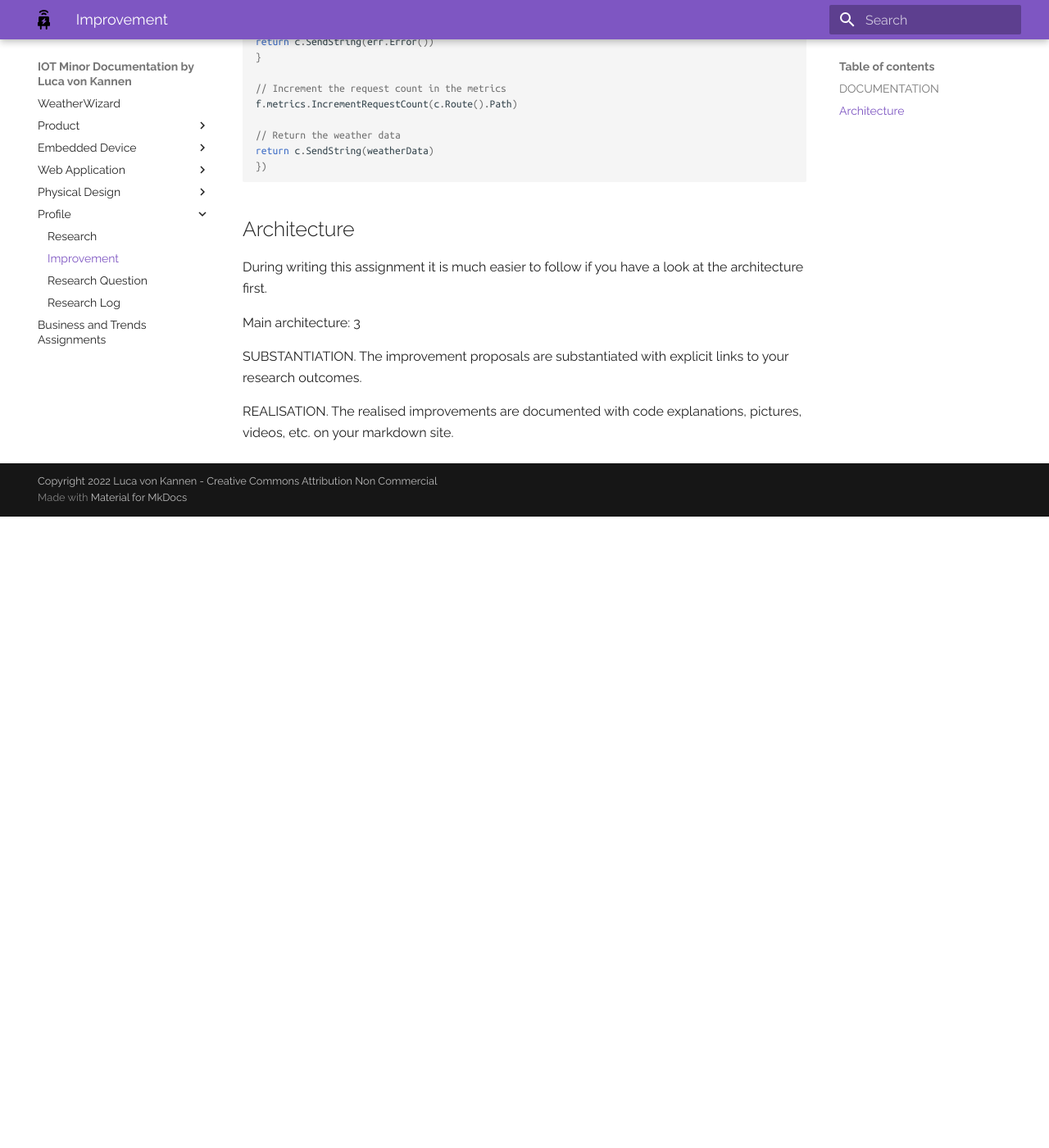
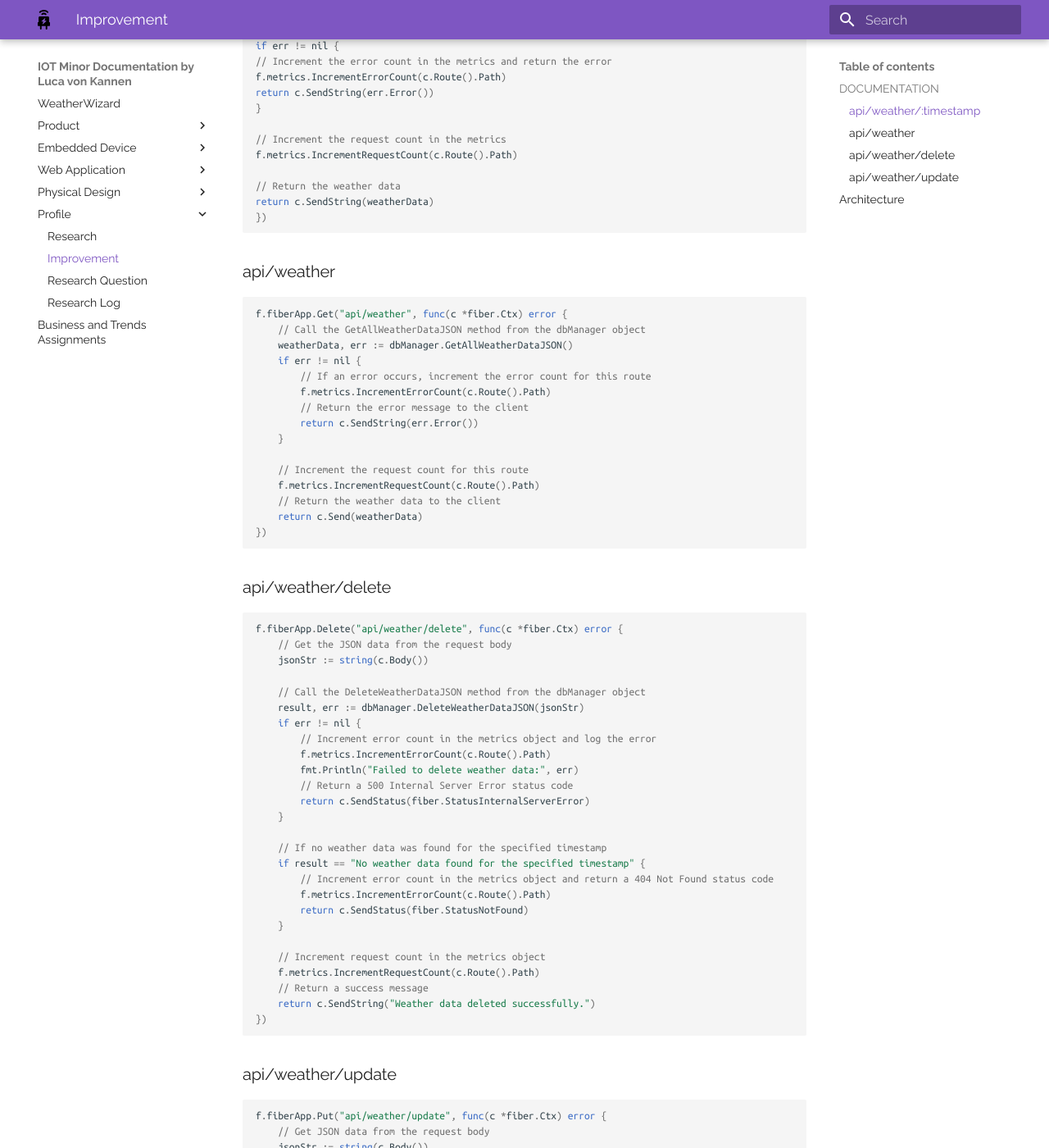
Before and after one commit to lv042/Weather-Wizard, an MkDocs documentation site: the page built from docs/improvement.md, in a window 1280 px wide and 1400 px high, scrolled down 11626 px. Shown: the whole window at 82% size. Built offline with MkDocs 1.6.1 and Material for MkDocs 9.7.7, drawn with Linux system fonts in a browser that asks for light colours; before the commit the page ends 12256 px from its top, so only the background shows below that; some of the changed text lies outside the part shown.

Commit message:
Updated code comments and updated docs

````diff
--- a/docs/improvement.md
+++ b/docs/improvement.md
@@ -532,7 +532,11 @@ It makes it very easy to debug the application and see what is happening. Then w
 ```
 
 
+
+### api/weather/:timestamp
+
 After that we set up all the routes of the application. The first route is delivers data from a specific timestamp. All these routes call the CRUD functions in the DBManager.
+
 
 ```go
 f.fiberApp.Get("api/weather/:timestamp", func(c *fiber.Ctx) error {
@@ -562,6 +566,86 @@ return c.SendString(weatherData)
 })
 ```
 
+### api/weather
+
+
+```go
+f.fiberApp.Get("api/weather", func(c *fiber.Ctx) error {
+	// Call the GetAllWeatherDataJSON method from the dbManager object
+	weatherData, err := dbManager.GetAllWeatherDataJSON()
+	if err != nil {
+		// If an error occurs, increment the error count for this route
+		f.metrics.IncrementErrorCount(c.Route().Path)
+		// Return the error message to the client
+		return c.SendString(err.Error())
+	}
+
+	// Increment the request count for this route
+	f.metrics.IncrementRequestCount(c.Route().Path)
+	// Return the weather data to the client
+	return c.Send(weatherData)
+})
+```
+
+### api/weather/delete
+
+```go
+f.fiberApp.Delete("api/weather/delete", func(c *fiber.Ctx) error {
+	// Get the JSON data from the request body
+	jsonStr := string(c.Body())
+
+	// Call the DeleteWeatherDataJSON method from the dbManager object
+	result, err := dbManager.DeleteWeatherDataJSON(jsonStr)
+	if err != nil {
+		// Increment error count in the metrics object and log the error
+		f.metrics.IncrementErrorCount(c.Route().Path)
+		fmt.Println("Failed to delete weather data:", err)
+		// Return a 500 Internal Server Error status code
+		return c.SendStatus(fiber.StatusInternalServerError)
+	}
+
+	// If no weather data was found for the specified timestamp
+	if result == "No weather data found for the specified timestamp" {
+		// Increment error count in the metrics object and return a 404 Not Found status code
+		f.metrics.IncrementErrorCount(c.Route().Path)
+		return c.SendStatus(fiber.StatusNotFound)
+	}
+
+	// Increment request count in the metrics object
+	f.metrics.IncrementRequestCount(c.Route().Path)
+	// Return a success message
+	return c.SendString("Weather data deleted successfully.")
+})
+```
+
+### api/weather/update
+
+```go
+f.fiberApp.Put("api/weather/update", func(c *fiber.Ctx) error {
+	// Get JSON data from the request body
+	jsonStr := string(c.Body())
+
+	// Call the UpdateWeatherDataJSON method from the dbManager object
+	result, err := dbManager.UpdateWeatherDataJSON(jsonStr)
+	if err != nil {
+		// If there is an error, increment the error count and return the error message
+		f.metrics.IncrementErrorCount(c.Route().Path)
+		return c.SendString(err.Error())
+	}
+
+	// If the update was successful, increment the request count
+	f.metrics.IncrementRequestCount(c.Route().Path)
+	return c.SendString(result)
+})
+```
+
+
+
+
+
+
+
+
 
 
 
````
Also changed, not shown: 1 other file.
